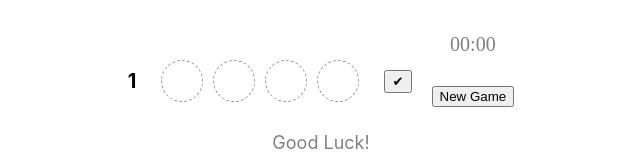
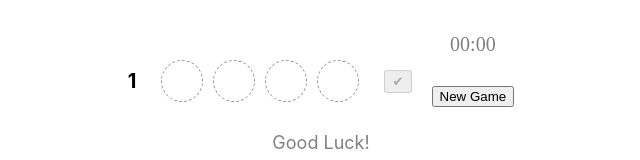
Before and after one commit to arowland900/react-mastermind, a React (Create React App) app: page / in a window 1280 px wide. Shown: the part 297-457 px from the top of the page, without its empty margins (319-959 px from the left). Built offline with nearby package versions, Linux system fonts and the light colour scheme.

Commit message:
add event handling and scoring functionality, various components

```diff
--- a/src/components/GameBoard/GameBoard.jsx
+++ b/src/components/GameBoard/GameBoard.jsx
@@ -10,6 +10,8 @@ const GameBoard = (props) => (
         colors={props.colors}
         rowIdx={idx}
         currentGuess={idx === (props.guesses.length - 1)}
+        handlePegClick={props.handlePegClick}
+        handleScoreClick={props.handleScoreClick}
         key={idx}
       />
     )}
--- a/src/components/GuessPeg/GuessPeg.jsx
+++ b/src/components/GuessPeg/GuessPeg.jsx
@@ -9,6 +9,7 @@ const GuessPeg = (props) => (
       border: props.color ? `1px solid ${props.color}`: '1px dashed grey',
       cursor: props.currentGuess && 'pointer'
     }}
+    onClick={props.currentGuess ? props.handlePegClick : null}
   />
 );
 
--- a/src/components/GuessPegs/GuessPegs.jsx
+++ b/src/components/GuessPegs/GuessPegs.jsx
@@ -7,18 +7,22 @@ const GuessPegs = (props) => (
     <GuessPeg
       color={props.colors[props.code[0]]}
       currentGuess={props.currentGuess}
+      handlePegClick={() => props.handlePegClick(0)}
     />
     <GuessPeg
       color={props.colors[props.code[1]]}
       currentGuess={props.currentGuess}
+      handlePegClick={() => props.handlePegClick(1)}
     />
     <GuessPeg
       color={props.colors[props.code[2]]}
       currentGuess={props.currentGuess}
+      handlePegClick={() => props.handlePegClick(2)}
     />
     <GuessPeg
       color={props.colors[props.code[3]]}
       currentGuess={props.currentGuess}
+      handlePegClick={() => props.handlePegClick(3)}
     />
   </div>
 );
--- a/src/components/GuessRow/GuessRow.jsx
+++ b/src/components/GuessRow/GuessRow.jsx
@@ -16,10 +16,14 @@ const GuessRow = (props) => (
       colors={props.colors}
       code={props.guess.code}
       currentGuess={props.currentGuess}
+      handlePegClick={props.handlePegClick}
     />
     {
-      props.currentGuess ?
-        <ScoreButton /> :
+      props.currentGuess && props.guess.score.perfect !== 4 ?
+        <ScoreButton
+          disabled={props.guess.code.includes(null)}
+          handleScoreClick={props.handleScoreClick}
+        /> :
         <GuessScore score={props.guess.score} />
     }
   </div>
--- a/src/components/NewGameButton/NewGameButton.jsx
+++ b/src/components/NewGameButton/NewGameButton.jsx
@@ -1,7 +1,10 @@
 import React from 'react';
 
 const NewGameButton = (props) => (
-  <button className='btn btn-default'>
+  <button
+    className='btn btn-default'
+    onClick={props.handleNewGameClick}
+  >
     New Game
   </button>
 );
--- a/src/components/ScoreButton/ScoreButton.jsx
+++ b/src/components/ScoreButton/ScoreButton.jsx
@@ -2,7 +2,11 @@ import React from 'react';
 import styles from './ScoreButton.module.css';
 
 const ScoreButton = (props) => (
-  <button className={`${styles.button} btn btn-default`}>
+  <button
+    className={`${styles.button} btn btn-default`}
+    disabled={props.disabled}
+    onClick={props.handleScoreClick}
+  >
     ✔
   </button>
 );
```
